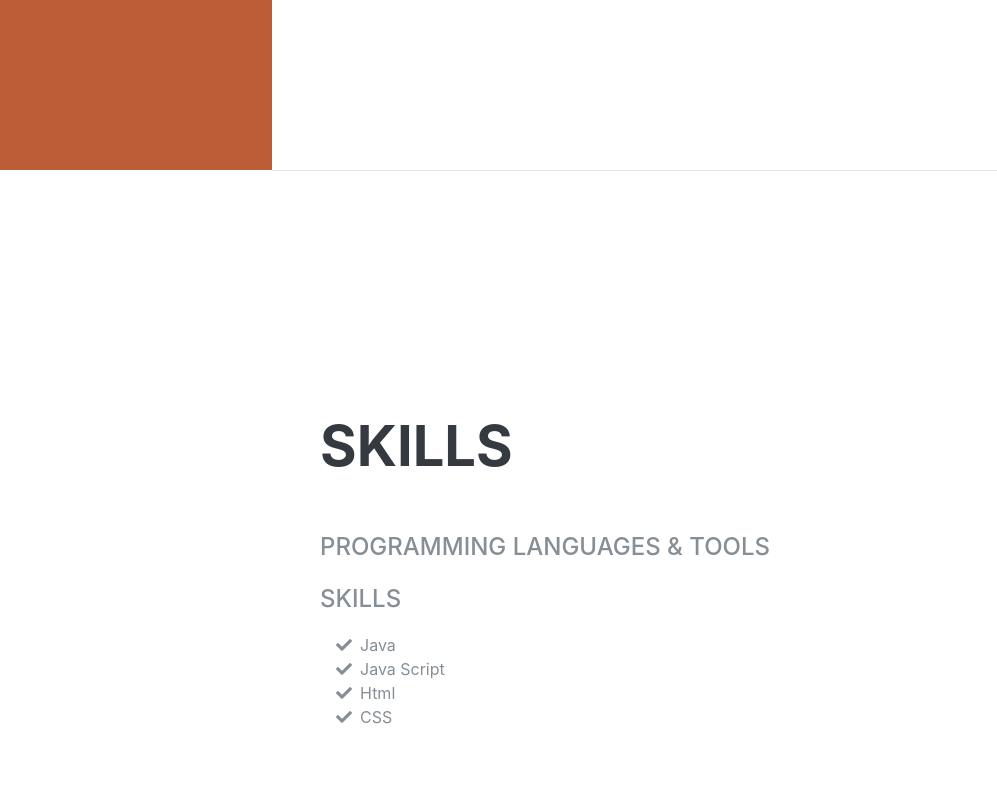
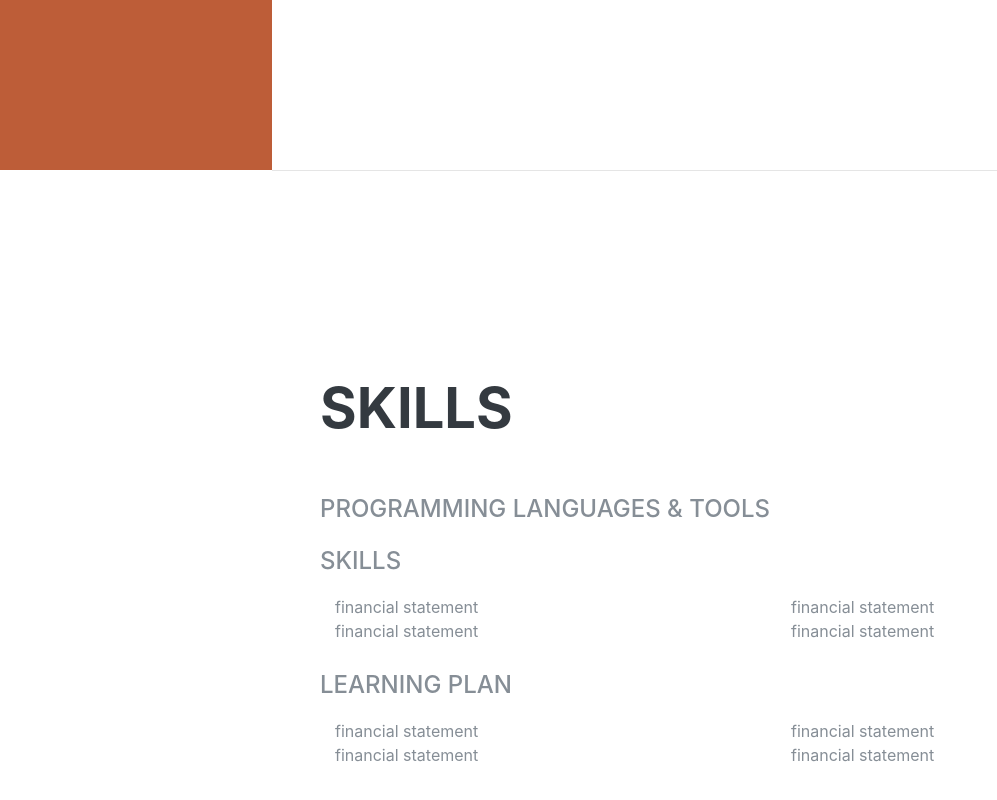
Before and after one commit to shidong1216/myblog, a plain HTML site: page index.html in a window 1280 px wide. Shown: the part 630-1430 px from the top of the page, without its empty margins (0-997 px from the left). Drawn offline with Linux system fonts and the light colour scheme; a web font is replaced by a local one.

Commit message:
update above me

```diff
--- a/index.html
+++ b/index.html
@@ -73,7 +73,9 @@
         <div class="subheading mb-5">
         <a href="mailto:shidong0720@gmail.com">shidong0720@gmail.com</a>
         </div>
-        <p class="lead mb-5">about me</p>
+        <div class="subheading mb-3">About Me</div>
+        <p>My name is Shi Dong, and I am preparing myself to be a professional software engineer. I started learning programming since November 2018. My goal is to find an opputunity to develop my programming skills.</p>
+        <br>
         <div class="social-icons">
           <a href="https://www.linkedin.com/in/shi-dong-583b75174/">
             <i class="fab fa-linkedin-in"></i>
@@ -81,8 +83,6 @@
           <a href="https://github.com/shidong1216?tab=repositories">
             <i class="fab fa-github"></i>
           </a>
-
-
         </div>
       </div>
     </section>
@@ -103,20 +103,28 @@
         </ul>
 
         <div class="subheading mb-3">Skills</div>
-        <ul class="fa-ul mb-0">
-          <li>
-            <i class="fa-li fa fa-check"></i>
-          Java</li>
-          <li>
-            <i class="fa-li fa fa-check"></i>
-          Java Script</li>
-          <li>
-            <i class="fa-li fa fa-check"></i>
-          Html</li>
-          <li>
-            <i class="fa-li fa fa-check"></i>
-          CSS</li>
-        </ul>
+
+        <div class="container">
+        <div class="row">
+          <div class="col-lg-6 col-sm-6">financial statement</div>
+          <div class="col-lg-6 col-sm-6">financial statement</div>
+          <div class="col-lg-6 col-sm-6">financial statement</div>
+          <div class="col-lg-6 col-sm-6">financial statement</div>
+
+        </div>
+      </div>
+      <br>
+      <div class="subheading mb-3"> Learning Plan</div>
+
+      <div class="container">
+      <div class="row">
+        <div class="col-lg-6 col-sm-6">financial statement</div>
+        <div class="col-lg-6 col-sm-6">financial statement</div>
+        <div class="col-lg-6 col-sm-6">financial statement</div>
+        <div class="col-lg-6 col-sm-6">financial statement</div>
+
+      </div>
+    </div>
       </div>
     </section>
 
```
